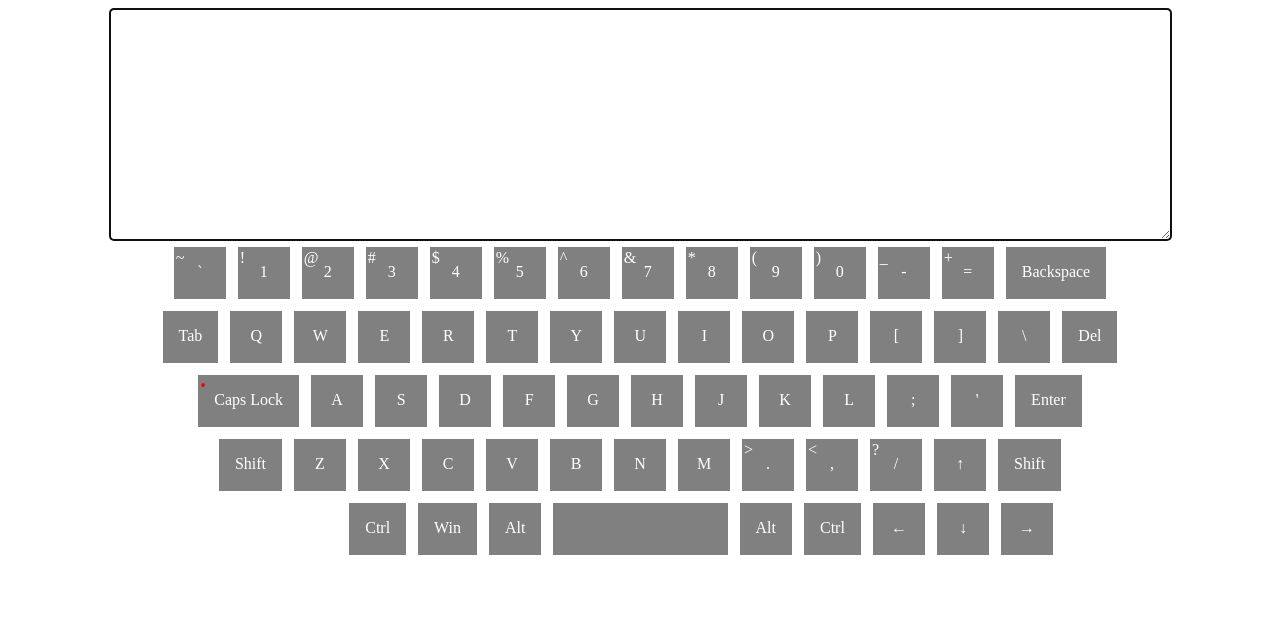
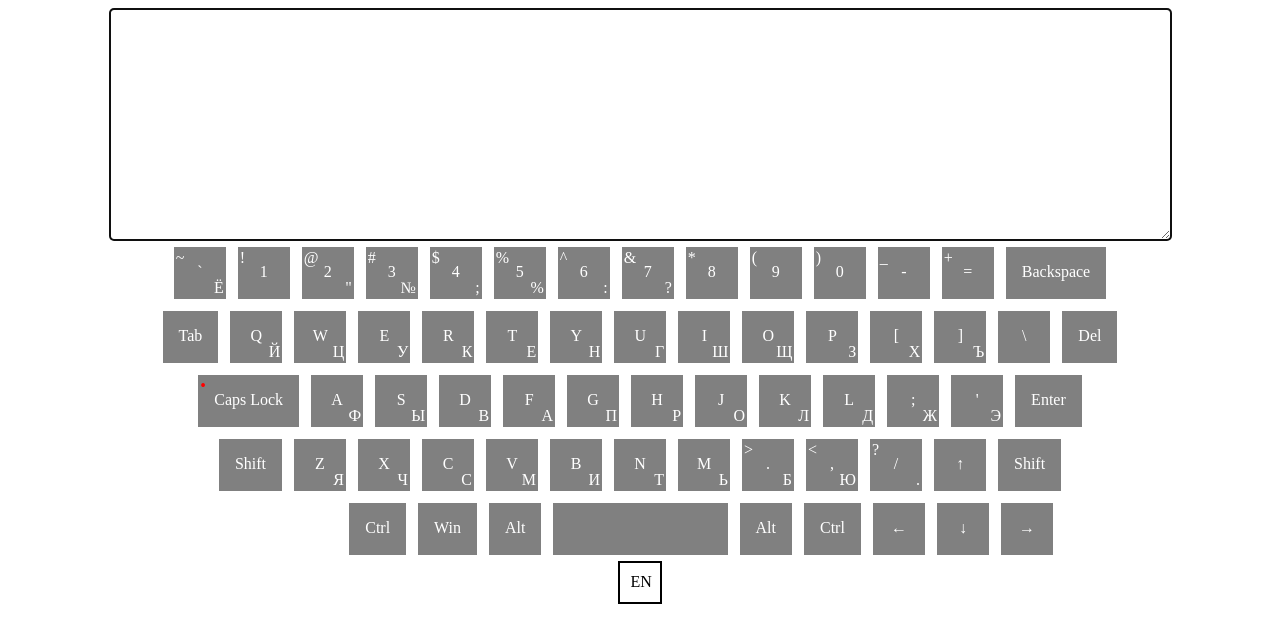
Before and after one commit to ylakhtin/virtual-keyboard, a website with bundled scripts: page index.html in a window 1280 px wide. Built offline with nearby package versions, Linux system fonts and the light colour scheme.

Commit message:
feat: add second language and Shift processing

```diff
--- a/index.html
+++ b/index.html
@@ -4,6 +4,7 @@
     <meta charset="UTF-8">
     <meta http-equiv="X-UA-Compatible" content="IE=edge">
     <meta name="viewport" content="width=device-width, initial-scale=1.0">
+    <link rel="icon" href="./assets/png/favicon-32x32.png">
     <link rel="stylesheet" href="./style/style.css">
     <title>Document</title>
   </head>
--- a/src/generate.js
+++ b/src/generate.js
@@ -26,6 +26,13 @@ function printElement(key, row) {
     }
     parent.appendChild(newAltKey);
   }
+  // Add second language symbols to buttons
+  if (key.lang !== "none") {
+    let newAltKey = document.createElement("div");
+    newAltKey.classList.add("alternate-language");
+    newAltKey.textContent = key.lang;
+    parent.appendChild(newAltKey);
+  }
   // Process key clicks
   parent.addEventListener("click", ()=> {
     processClick(key);
@@ -34,6 +41,12 @@ function printElement(key, row) {
 }
 
 function generatePage() {
+  // Set default values
+  if (!localStorage.getItem("lang")) {
+    localStorage.setItem("lang", "EN");
+  }
+  localStorage.setItem("ShiftRight", "off");
+  localStorage.setItem("ShiftLeft", "off");
   // Add wrapper
   document.body.appendChild(document.createElement("div"));
   let wrapper = document.querySelector("div");
@@ -56,6 +69,21 @@ function generatePage() {
     div.classList.add("flex-row");
     wrapper.appendChild(div);
   });
+  // Add language indicator
+  let lang = document.createElement("div");
+  lang.classList.add("language");
+  lang.textContent = localStorage.getItem("lang");
+  lang.addEventListener("click", ()=>{
+    console.log("click");
+    if (lang.textContent === "EN") {
+      lang.textContent = "RU";
+      localStorage.setItem("lang", "RU");
+    } else {
+      lang.textContent = "EN";
+      localStorage.setItem("lang", "EN");
+    }
+  });
+  wrapper.appendChild(lang);
 }
 
 export default generatePage;
--- a/src/keyboard.js
+++ b/src/keyboard.js
@@ -1,136 +1,136 @@
 let keyboard = [
   [{
-    main: "`", secondary: "~", type: "normal", key: "Dead"
+    main: "`", secondary: "~", type: "normal", key: "Dead", lang: "Ё"
   }, {
-    main: "1", secondary: "!", type: "normal", key: "!"
+    main: "1", secondary: "!", type: "normal", key: "!", lang: "none"
   }, {
-    main: "2", secondary: "@", type: "normal", key: "@"
+    main: "2", secondary: "@", type: "normal", key: "@", lang: "\u0022"
   }, {
-    main: "3", secondary: "#", type: "normal", key: "#"
+    main: "3", secondary: "#", type: "normal", key: "#", lang: "№"
   }, {
-    main: "4", secondary: "$", type: "normal", key: "$"
+    main: "4", secondary: "$", type: "normal", key: "$", lang: ";"
   }, {
-    main: "5", secondary: "%", type: "normal", key: "%"
+    main: "5", secondary: "%", type: "normal", key: "%", lang: "%"
   }, {
-    main: "6", secondary: "^", type: "normal", key: "^"
+    main: "6", secondary: "^", type: "normal", key: "^", lang: ":"
   }, {
-    main: "7", secondary: "&", type: "normal", key: "&"
+    main: "7", secondary: "&", type: "normal", key: "&", lang: "?"
   }, {
-    main: "8", secondary: "*", type: "normal", key: "*"
+    main: "8", secondary: "*", type: "normal", key: "*", lang: "none"
   }, {
-    main: "9", secondary: "(", type: "normal", key: "("
+    main: "9", secondary: "(", type: "normal", key: "(", lang: "none"
   }, {
-    main: "0", secondary: ")", type: "normal", key: ")"
+    main: "0", secondary: ")", type: "normal", key: ")", lang: "none"
   }, {
-    main: "-", secondary: "_", type: "normal", key: "_"
+    main: "-", secondary: "_", type: "normal", key: "_", lang: "none"
   }, {
-    main: "=", secondary: "+", type: "normal", key: "+"
+    main: "=", secondary: "+", type: "normal", key: "+", lang: "none"
   }, {
-    main: "Backspace", secondary: "none", type: "functional", key: "Backspace"
+    main: "Backspace", secondary: "none", type: "functional", key: "Backspace", lang: "none"
   }],
   [{
-    main: "Tab", secondary: "none", type: "service", key: "Tab"
+    main: "Tab", secondary: "none", type: "service", key: "Tab", lang: "none"
   }, {
-    main: "Q", secondary: "none", type: "normal", key: "q"
+    main: "Q", secondary: "none", type: "normal", key: "q", lang: "Й"
   }, {
-    main: "W", secondary: "none", type: "normal", key: "w"
+    main: "W", secondary: "none", type: "normal", key: "w", lang: "Ц"
   }, {
-    main: "E", secondary: "none", type: "normal", key: "e"
+    main: "E", secondary: "none", type: "normal", key: "e", lang: "У"
   }, {
-    main: "R", secondary: "none", type: "normal", key: "r"
+    main: "R", secondary: "none", type: "normal", key: "r", lang: "К"
   }, {
-    main: "T", secondary: "none", type: "normal", key: "t"
+    main: "T", secondary: "none", type: "normal", key: "t", lang: "Е"
   }, {
-    main: "Y", secondary: "none", type: "normal", key: "y"
+    main: "Y", secondary: "none", type: "normal", key: "y", lang: "Н"
   }, {
-    main: "U", secondary: "none", type: "normal", key: "u"
+    main: "U", secondary: "none", type: "normal", key: "u", lang: "Г"
   }, {
-    main: "I", secondary: "none", type: "normal", key: "i"
+    main: "I", secondary: "none", type: "normal", key: "i", lang: "Ш"
   }, {
-    main: "O", secondary: "none", type: "normal", key: "o"
+    main: "O", secondary: "none", type: "normal", key: "o", lang: "Щ"
   }, {
-    main: "P", secondary: "none", type: "normal", key: "p"
+    main: "P", secondary: "none", type: "normal", key: "p", lang: "З"
   }, {
-    main: "[", secondary: "none", type: "normal", key: "["
+    main: "[", secondary: "none", type: "normal", key: "[", lang: "Х"
   }, {
-    main: "]", secondary: "none", type: "normal", key: "]"
+    main: "]", secondary: "none", type: "normal", key: "]", lang: "Ъ"
   }, {
-    main: "\\", secondary: "none", type: "normal", key: "\\"
+    main: "\\", secondary: "none", type: "normal", key: "\\", lang: "none"
   }, {
-    main: "Del", secondary: "none", type: "functional", key: "Delete"
+    main: "Del", secondary: "none", type: "functional", key: "Delete", lang: "none"
   }],
   [{
-    main: "Caps Lock", secondary: "\u2022", type: "functional", key: "CapsLock"
+    main: "Caps Lock", secondary: "\u2022", type: "functional", key: "CapsLock", lang: "none"
   }, {
-    main: "A", secondary: "none", type: "normal", key: "a"
+    main: "A", secondary: "none", type: "normal", key: "a", lang: "Ф"
   }, {
-    main: "S", secondary: "none", type: "normal", key: "s"
+    main: "S", secondary: "none", type: "normal", key: "s", lang: "Ы"
   }, {
-    main: "D", secondary: "none", type: "normal", key: "d"
+    main: "D", secondary: "none", type: "normal", key: "d", lang: "В"
   }, {
-    main: "F", secondary: "none", type: "normal", key: "f"
+    main: "F", secondary: "none", type: "normal", key: "f", lang: "А"
   }, {
-    main: "G", secondary: "none", type: "normal", key: "g"
+    main: "G", secondary: "none", type: "normal", key: "g", lang: "П"
   }, {
-    main: "H", secondary: "none", type: "normal", key: "h"
+    main: "H", secondary: "none", type: "normal", key: "h", lang: "Р"
   }, {
-    main: "J", secondary: "none", type: "normal", key: "j"
+    main: "J", secondary: "none", type: "normal", key: "j", lang: "О"
   }, {
-    main: "K", secondary: "none", type: "normal", key: "k"
+    main: "K", secondary: "none", type: "normal", key: "k", lang: "Л"
   }, {
-    main: "L", secondary: "none", type: "normal", key: "l"
+    main: "L", secondary: "none", type: "normal", key: "l", lang: "Д"
   }, {
-    main: ";", secondary: "none", type: "normal", key: ":"
+    main: ";", secondary: "none", type: "normal", key: ":", lang: "Ж"
   }, {
-    main: "'", secondary: "none", type: "normal", key: ""
+    main: "'", secondary: "none", type: "normal", key: "", lang: "Э"
   }, {
-    main: "Enter", secondary: "none", type: "functional", key: "Enter"
+    main: "Enter", secondary: "none", type: "functional", key: "Enter", lang: "none"
   }],
   [{
-    main: "Shift", secondary: "none", type: "functional", key: "ShiftLeft"
+    main: "Shift", secondary: "none", type: "functional", key: "ShiftLeft", lang: "none"
   }, {
-    main: "Z", secondary: "none", type: "normal", key: "z"
+    main: "Z", secondary: "none", type: "normal", key: "z", lang: "Я"
   }, {
-    main: "X", secondary: "none", type: "normal", key: "x"
+    main: "X", secondary: "none", type: "normal", key: "x", lang: "Ч"
   }, {
-    main: "C", secondary: "none", type: "normal", key: "c"
+    main: "C", secondary: "none", type: "normal", key: "c", lang: "С"
   }, {
-    main: "V", secondary: "none", type: "normal", key: "v"
+    main: "V", secondary: "none", type: "normal", key: "v", lang: "М"
   }, {
-    main: "B", secondary: "none", type: "normal", key: "b"
+    main: "B", secondary: "none", type: "normal", key: "b", lang: "И"
   }, {
-    main: "N", secondary: "none", type: "normal", key: "n"
+    main: "N", secondary: "none", type: "normal", key: "n", lang: "Т"
   }, {
-    main: "M", secondary: "none", type: "normal", key: "m"
+    main: "M", secondary: "none", type: "normal", key: "m", lang: "Ь"
   }, {
-    main: ".", secondary: ">", type: "normal", key: ">"
+    main: ".", secondary: ">", type: "normal", key: ">", lang: "Б"
   }, {
-    main: ",", secondary: "<", type: "normal", key: "<"
+    main: ",", secondary: "<", type: "normal", key: "<", lang: "Ю"
   }, {
-    main: "/", secondary: "?", type: "normal", key: "?"
+    main: "/", secondary: "?", type: "normal", key: "?", lang: "."
   }, {
-    main: "\u2191", secondary: "none", type: "functional", key: "ArrowUp"
+    main: "\u2191", secondary: "none", type: "functional", key: "ArrowUp", lang: "none"
   }, {
-    main: "Shift", secondary: "none", type: "functional", key: "ShiftRight"
+    main: "Shift", secondary: "none", type: "functional", key: "ShiftRight", lang: "none"
   }],
   [{
-    main: "Ctrl", secondary: "none", type: "functional", key: "Control"
+    main: "Ctrl", secondary: "none", type: "functional", key: "Control", lang: "none"
   }, {
-    main: "Win", secondary: "none", type: "functional", key: "Meta"
+    main: "Win", secondary: "none", type: "functional", key: "Meta", lang: "none"
   }, {
-    main: "Alt", secondary: "none", type: "functional", key: "Alt"
+    main: "Alt", secondary: "none", type: "functional", key: "Alt", lang: "none"
   }, {
-    main: " ", secondary: "none", type: "normal", key: " "
+    main: " ", secondary: "none", type: "normal", key: " ", lang: "none"
   }, {
-    main: "Alt", secondary: "none", type: "functional", key: "AltRight"
+    main: "Alt", secondary: "none", type: "functional", key: "AltRight", lang: "none"
   }, {
-    main: "Ctrl", secondary: "none", type: "functional", key: "Control"
+    main: "Ctrl", secondary: "none", type: "functional", key: "Control", lang: "none"
   }, {
-    main: "\u2190", secondary: "none", type: "functional", key: "ArrowLeft"
+    main: "\u2190", secondary: "none", type: "functional", key: "ArrowLeft", lang: "none"
   }, {
-    main: "\u2193", secondary: "none", type: "functional", key: "ArrowDown"
+    main: "\u2193", secondary: "none", type: "functional", key: "ArrowDown", lang: "none"
   }, {
-    main: "\u2192", secondary: "none", type: "functional", key: "ArrowRight"
+    main: "\u2192", secondary: "none", type: "functional", key: "ArrowRight", lang: "none"
   }]
 ];
 
--- /dev/null
+++ b/src/toggleStyles.js
@@ -0,0 +1,37 @@
+export function addPressedStyle(name, order = 0) {
+  let target = document.querySelectorAll(".button");
+  if (order === 0) {
+    for (let i = 0; i < target.length; i++) {
+      if (target[i].innerHTML === name) {
+        target[i].classList.add("key-pressed");
+        return;
+      }
+    }
+  } else {
+    for (let i = target.length - 1; i >= 0; i--) {
+      if (target[i].innerHTML === name) {
+        target[i].classList.add("key-pressed");
+        return;
+      }
+    }
+  }
+}
+
+export function removePressedStyle(name, order = 0) {
+  let target = document.querySelectorAll(".button");
+  if (order === 0) {
+    for (let i = 0; i < target.length; i++) {
+      if (target[i].innerHTML === name) {
+        target[i].classList.remove("key-pressed");
+        return;
+      }
+    }
+  } else {
+    for (let i = target.length - 1; i >= 0; i--) {
+      if (target[i].innerHTML === name) {
+        target[i].classList.remove("key-pressed");
+        return;
+      }
+    }
+  }
+}
--- a/style/style.css
+++ b/style/style.css
@@ -54,6 +54,14 @@
   padding-top: 0.25rem;
 }
 
+.alternate-language {
+  position: absolute;
+  bottom: 0px;
+  right: 0px;
+  padding-right: 0.25rem;
+  padding-bottom: 0.25rem;
+}
+
 .caps-lock-off {
   color:red;
 }
@@ -61,3 +69,14 @@
 .caps-lock-on {
   color: greenyellow;
 }
+
+.language {
+  padding: 10px;
+  border: 2px solid black;
+  height: 1.2rem;
+  width: 1.2rem;
+}
+
+.activated {
+  color: orange;
+}
```
Also changed, not shown: src/click.js (+35 -3 lines), src/keys.js (+1 -38 lines), assets/png/favicon-32x32.png (added).
